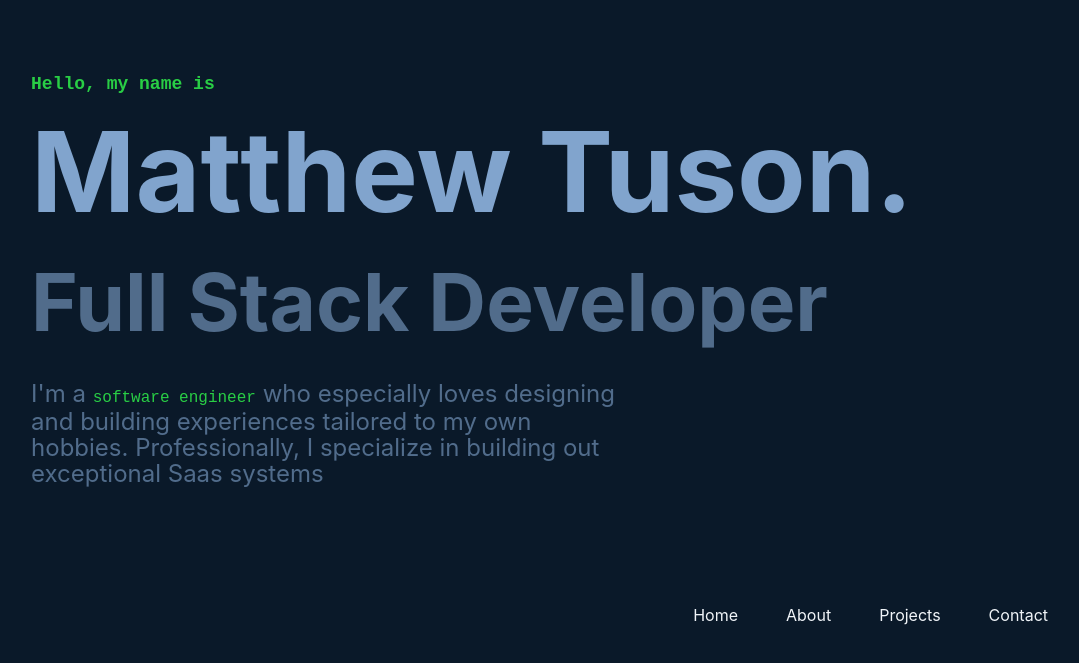
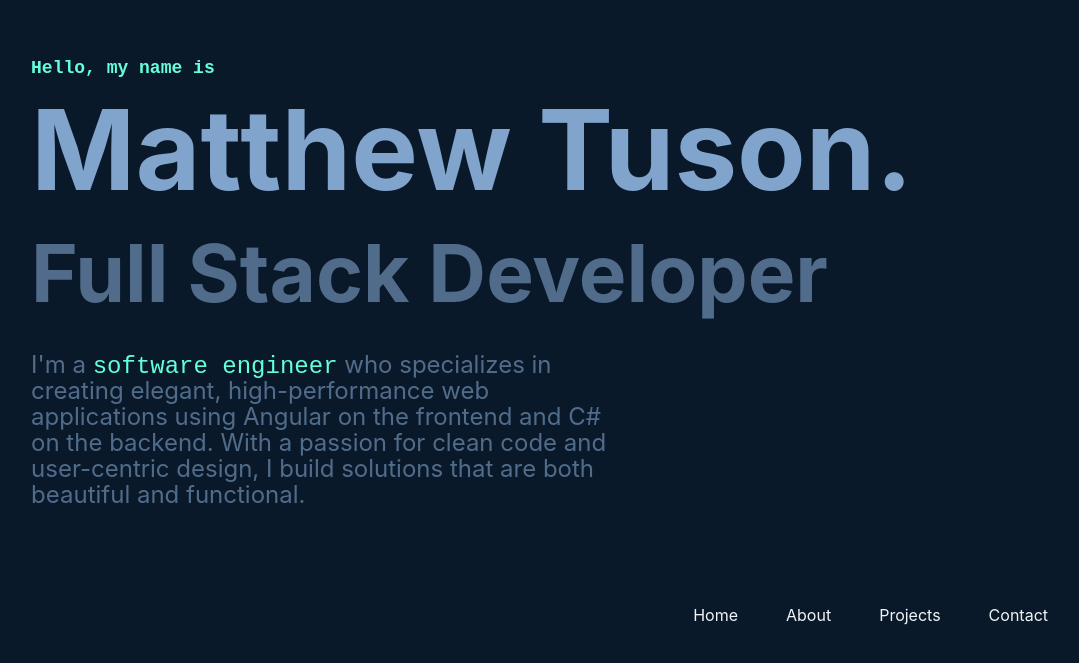
Before and after one commit to officialMattTuson/Brand, an Angular app in the folder web-brand/: page / in a window 1280 px wide. Shown: the part 119-782 px from the top of the page, without its empty margins (168-1247 px from the left). Built offline with nearby package versions, Linux system fonts and the light colour scheme; a web font is replaced by a local one.

Commit message:
refactor home component styles and structure: update class names for clarity, enhance layout with new styles, and introduce additional color variables

```diff
--- a/web-brand/src/app/components/home/home.component.html
+++ b/web-brand/src/app/components/home/home.component.html
@@ -1,17 +1,16 @@
-<section class="hero section">
-  <div class="container">
-    <p class="subtitle">
-      <span #typewriter class="typewriter-text"></span>
+<section class="hero">
+  <div class="hero__container">
+    <p class="hero__subtitle">
+      <span #typewriter class="hero__typewriter"></span>
     </p>
-    <span class="heading name">Matthew Tuson.</span>
-    <span class="heading">Full Stack Developer</span>
-    <div class="summary-container">
-      <span class="summary">I'm a </span
-      ><span class="subtitle">software engineer</span>
-      <span class="summary">
-        who especially loves designing and building experiences tailored to my
-        own hobbies. Professionally, I specialize in building out exceptional
-        Saas systems
+    <span class="hero__name">Matthew Tuson.</span>
+    <span class="hero__title">Full Stack Developer</span>
+    <div class="hero__summary-container">
+      <span class="hero__summary">I'm a </span>
+      <span class="hero__subtitle">software engineer</span>
+      <span class="hero__summary">
+        who specializes in creating elegant, high-performance web applications using Angular on the frontend and C# on the backend.
+        With a passion for clean code and user-centric design, I build solutions that are both beautiful and functional.
       </span>
     </div>
   </div>
--- a/web-brand/src/app/components/home/home.component.scss
+++ b/web-brand/src/app/components/home/home.component.scss
@@ -2,35 +2,46 @@
   min-height: 100vh;
   display: flex;
   align-items: center;
+  justify-content: center;
+
+  &::selection {
+    background-color: var(--surface-ripple-highlight);
+    color: var(--on-midnight-blue);
   }
 
-.container {
+  &__container {
     display: flex;
     flex-direction: column;
   }
 
-.heading {
+  &__name {
+    font-weight: 700;
+    font-size: 7rem;
+    color: var(--surface-ripple);
+    opacity: 1;
+  }
+
+  &__title {
     font-size: 5rem;
     font-weight: 700;
-  color: var(--surface-ripple);
-  opacity: 0.6;
+    color: var(--surface-ripple-light);
     padding-block: 0.5rem;
   }
 
-.subtitle {
-  font-size: 1rem;
+  &__subtitle {
+    font-size: 1.5rem;
     color: var(--on-midnight-blue);
     font-family: "Oxygen Mono", monospace;
   }
 
-.typewriter-text {
+  &__typewriter {
     font-size: 18px;
     font-weight: bold;
     color: var(--on-midnight-blue);
     display: inline-block;
   }
 
-.cursor {
+  &__cursor {
     font-size: 18px;
     font-weight: bold;
     color: var(--on-midnight-blue);
@@ -40,21 +51,8 @@
     animation: blink 0.8s infinite;
   }
 
-.hero-content {
-  padding: 2rem;
-  max-width: 600px;
-  font-size: 1.2rem;
-}
-
-.name {
-  font-size: 7rem;
-  color: var(--surface-ripple);
-  opacity: 1;
-}
-
-.summary {
+  &__summary {
     font-size: 1.5rem;
-
     color: var(--surface-ripple);
     opacity: 0.6;
 
@@ -64,3 +62,10 @@
       max-width: 600px;
     }
   }
+}
+
+.hero-content {
+  padding: 2rem;
+  max-width: 600px;
+  font-size: 1.2rem;
+}
--- a/web-brand/src/styles.scss
+++ b/web-brand/src/styles.scss
@@ -6,8 +6,10 @@
   --wave-blue: #2e4c6d;
   --shallow-water: #3e7cb1;
   --surface-ripple: #81a4cd;
+  --surface-ripple-light: rgba(129, 164, 205, 0.6);
+  --surface-ripple-highlight: rgba(100, 255, 218, 0.2);
   --foam-white: #f0f4f8;
-  --on-midnight-blue: #29ce45;
+  --on-midnight-blue: #64FFDA;
 }
 
 * {
```
Lines whose indentation alone changed are shown as unchanged.
